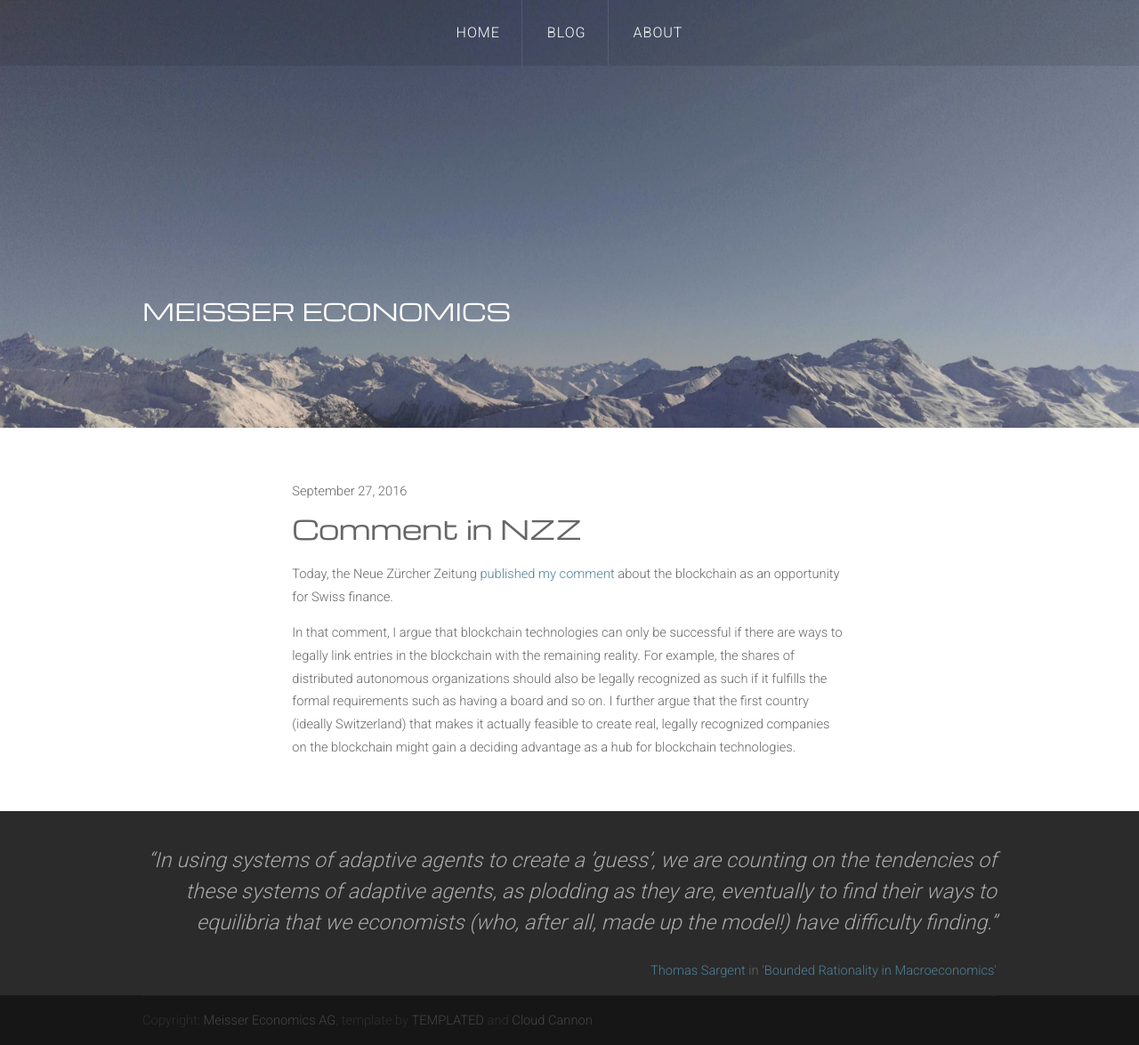
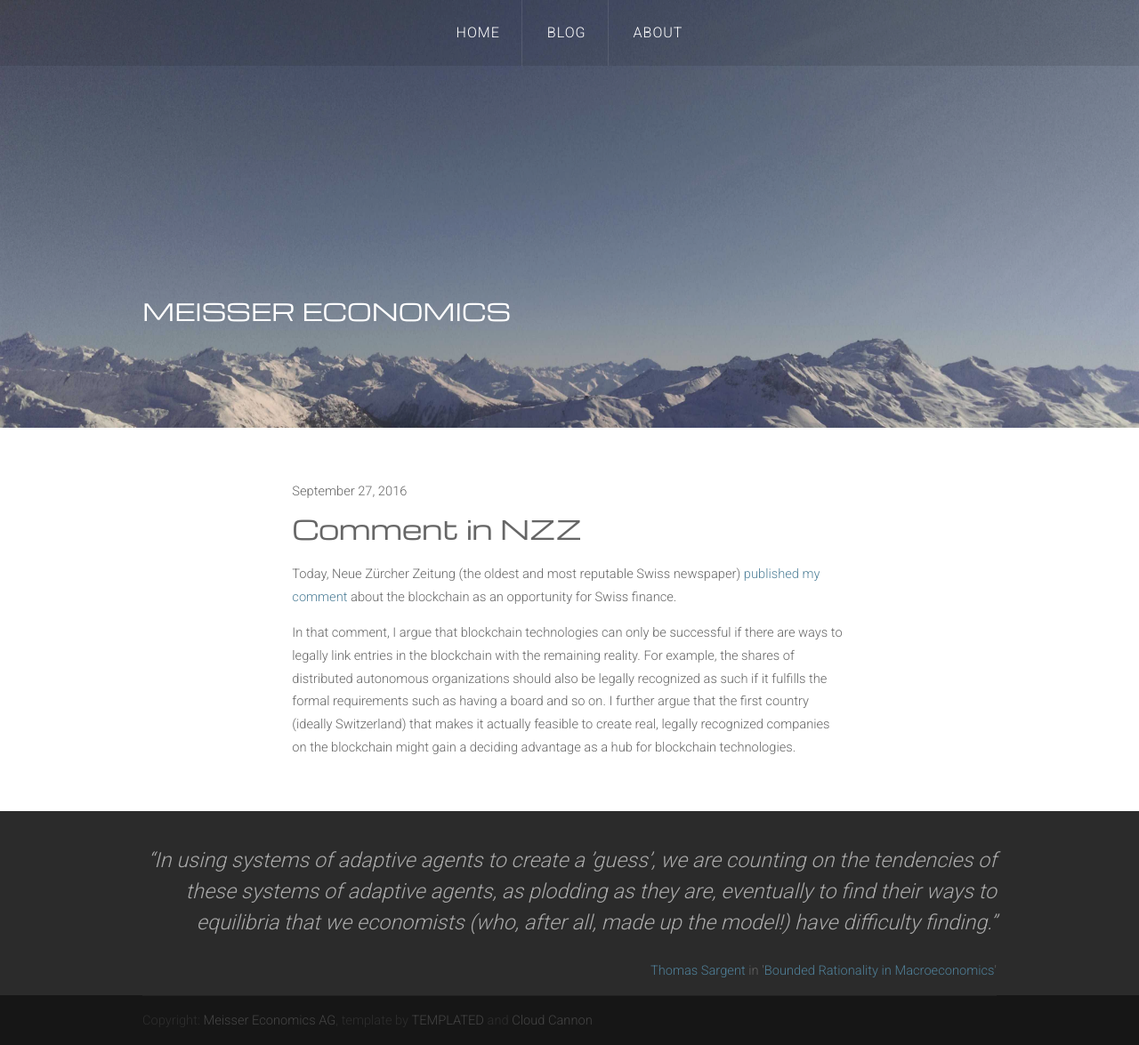
Before and after one commit to meisserecon/www, a Jekyll site: the page built from _posts/2016-09-27-NZZ.md, in a window 1280 px wide. Shown: the whole page at 89% size. Built offline with Jekyll 4.4.1, drawn with Linux system fonts in a browser that asks for light colours; nearby versions of some CDN libraries.

Commit message:
Update 2016-09-27-NZZ.md

```diff
--- a/_posts/2016-09-27-NZZ.md
+++ b/_posts/2016-09-27-NZZ.md
@@ -3,6 +3,6 @@
 title: Comment in NZZ
 description: Werden Hürden rasch und unkompliziert abgebaut, erhöhen sich die Chancen der Schweiz, zum weltweit bevorzugten Standort der jungen und vielversprechenden Blockchain zu werden.
 ---
-Today, the Neue Zürcher Zeitung <a href="Werden Hürden rasch und unkompliziert abgebaut, erhöhen sich die Chancen der Schweiz, zum weltweit bevorzugten Standort der jungen und vielversprechenden Blockchain zu werden.">published my comment</a> about the blockchain as an opportunity for Swiss finance.
+Today, Neue Zürcher Zeitung (the oldest and most reputable Swiss newspaper) <a href="Werden Hürden rasch und unkompliziert abgebaut, erhöhen sich die Chancen der Schweiz, zum weltweit bevorzugten Standort der jungen und vielversprechenden Blockchain zu werden.">published my comment</a> about the blockchain as an opportunity for Swiss finance.
 
 In that comment, I argue that blockchain technologies can only be successful if there are ways to legally link entries in the blockchain with the remaining reality. For example, the shares of distributed autonomous organizations should also be legally recognized as such if it fulfills the formal requirements such as having a board and so on. I further argue that the first country (ideally Switzerland) that makes it actually feasible to create real, legally recognized companies on the blockchain might gain a deciding advantage as a hub for blockchain technologies.
```
